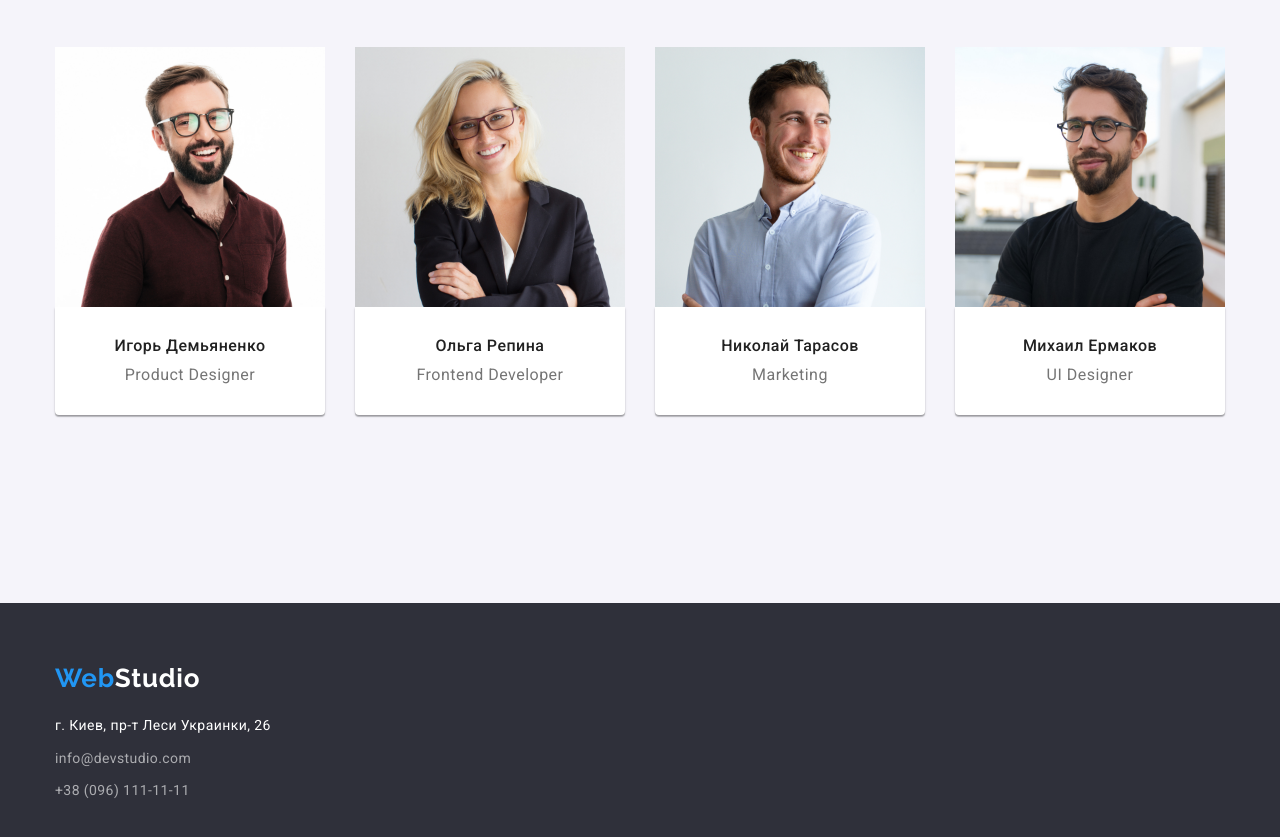
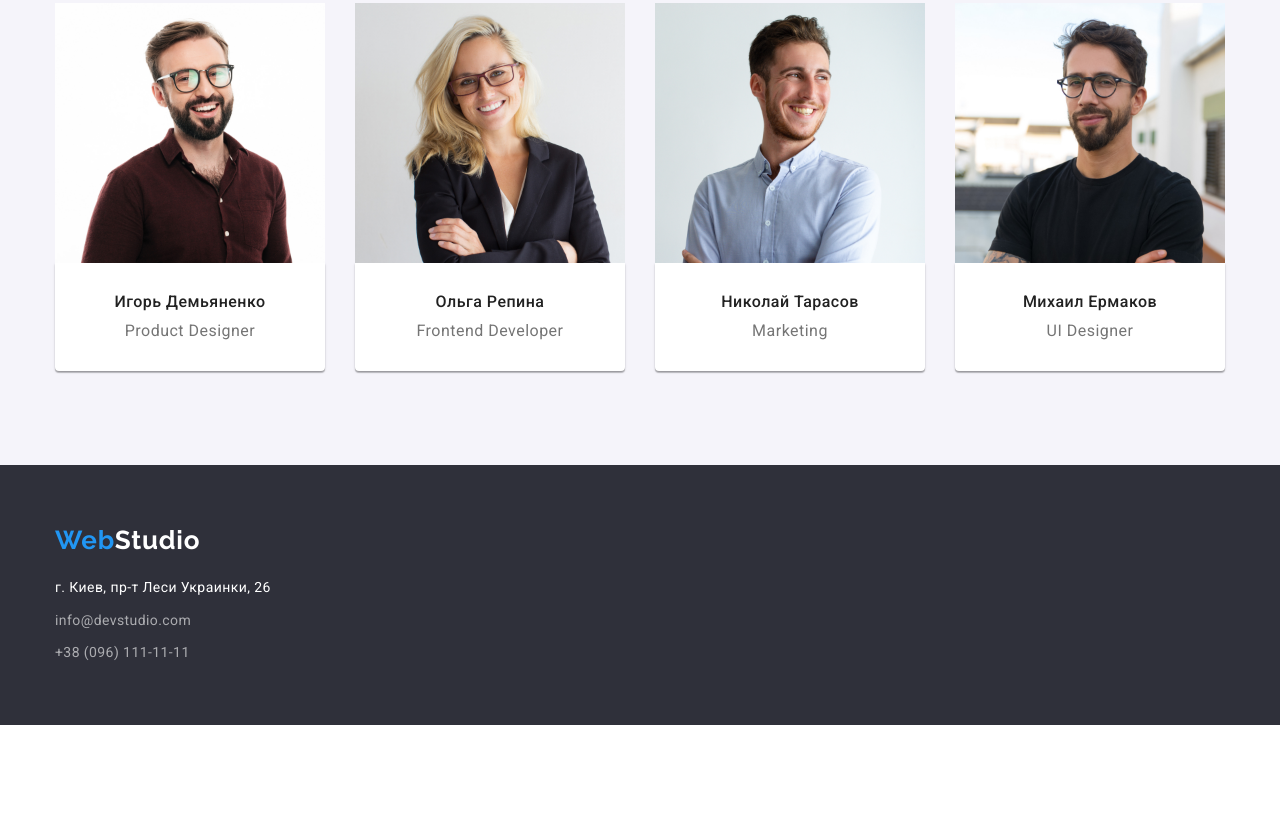
Before and after one commit to OlehFilyak/goit-markup-hw-03, a plain HTML site: page index.html in a window 1280 px wide. Shown: the part 1694-2531 px from the top of the page. After the commit the page ends 2419 px from the top, so only its background shows below. Drawn offline with nearby package versions, Linux system fonts and the light colour scheme.

Commit message:
Bug fixes 2

```diff
--- a/css/common.css
+++ b/css/common.css
@@ -215,8 +215,8 @@
 /* ========= FOOTER =========== */
 .footer {
   background-color: #2f303a;
-  min-height: 252px;
   padding-top: 60px;
+  padding-bottom: 60px;
 }
 
 .footer-logo {
--- a/css/styles.css
+++ b/css/styles.css
@@ -121,6 +121,7 @@
   text-align: center;
   letter-spacing: 0.03em;
   color: var(--title-text-color);
+  margin-bottom: 50px;
 }
 /* ============ <!--Примеры работ end--> ============ */
 
@@ -129,9 +130,6 @@
   background: #f5f4fa;
   padding-bottom: 94px;
   padding-top: 94px;
-}
-.section-title-team {
-  margin-bottom: 50px;
 }
 
 .work {
--- a/index.html
+++ b/index.html
@@ -126,7 +126,7 @@
         </section>
         <!--OUR TEAM-->
         <section class="section team">
-            <div class="container team">
+            <div class="container">
                 <h2 class="section-title-team">Наша команда</h2>
                 <ul class="work-list-team list">
                     <li class="work-team">
```
